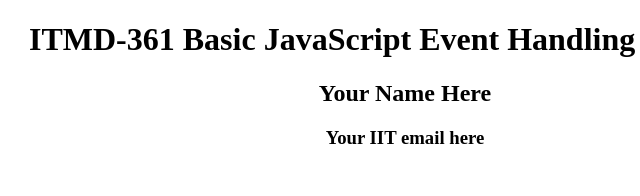
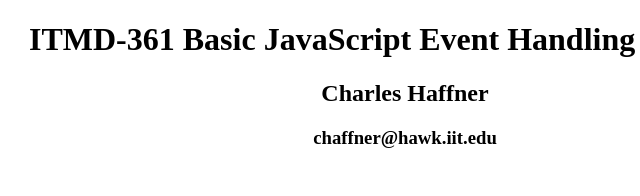
Before and after one commit to charliehaffner/Lab8, a plain HTML site: page index.html in a window 1280 px wide. Shown: the top 196 px of the page, 235-875 px from the left. Drawn offline with Linux system fonts and the light colour scheme.

Commit message:
Update index.html

```diff
--- a/index.html
+++ b/index.html
@@ -8,8 +8,8 @@
 </head>
 <body>
   <h1 class="center">ITMD-361 Basic JavaScript Event Handling and DOM</h1>
-  <h2 class="center">Your Name Here</h2>
-  <h3 class="center">Your IIT email here</h3>
+  <h2 class="center">Charles Haffner</h2>
+  <h3 class="center">chaffner@hawk.iit.edu</h3>
   <div id="container">
     <input id="entryinput" type="text" name="textentry" placeholder="Enter a Message">
     <div id="entrybutton">Alert Me</div>
```
